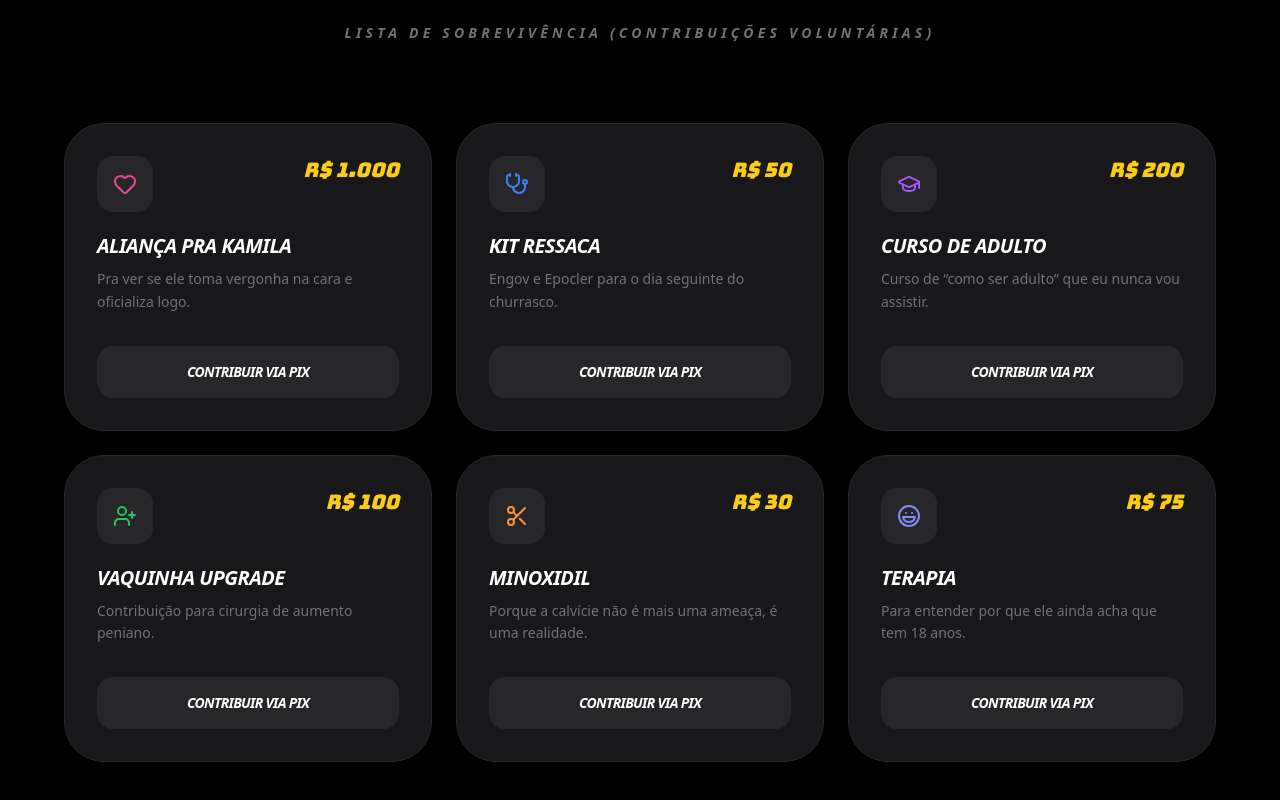
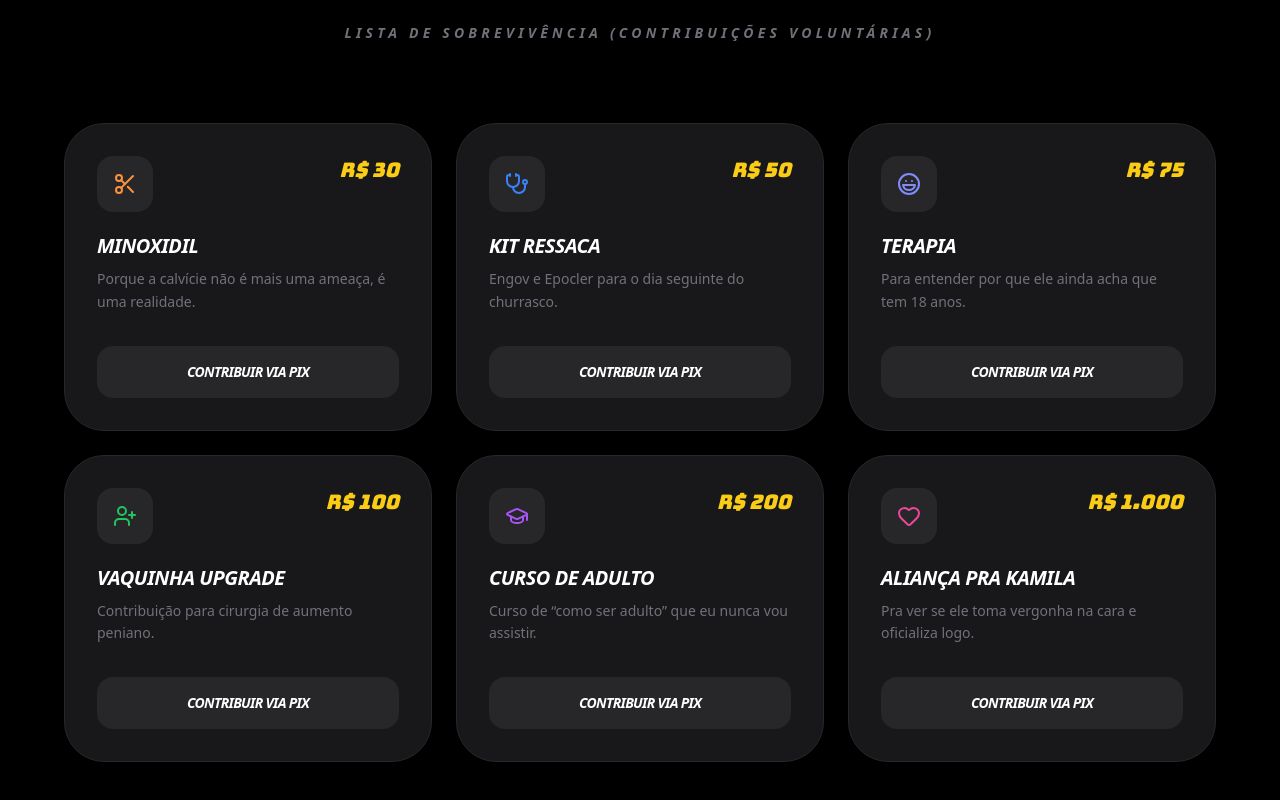
Before and after one commit to mariodocouto/bdayxandinho, a React (Vite) app: page / in a window 1280 px wide. Shown: the part 2981-3781 px from the top of the page. Built offline with nearby package versions, Linux system fonts and the light colour scheme.

Commit message:
Add files via upload

```diff
--- a/App.tsx
+++ b/App.tsx
@@ -91,16 +91,16 @@
 };
 
 // ==============================================================================
-// 🎁 LISTA DE PRESENTES
+// 🎁 LISTA DE PRESENTES (Ordenada por valor: do menor para o maior)
 // ==============================================================================
 
 const GIFTS = [
-  { id: 1, price: "R$ 1.000", title: "Aliança pra Kamila", description: "Pra ver se ele toma vergonha na cara e oficializa logo.", icon: <Heart className="w-6 h-6 text-pink-500" /> },
+  { id: 5, price: "R$ 30", title: "Minoxidil", description: "Porque a calvície não é mais uma ameaça, é uma realidade.", icon: <Scissors className="w-6 h-6 text-orange-400" /> },
   { id: 2, price: "R$ 50", title: "Kit Ressaca", description: "Engov e Epocler para o dia seguinte do churrasco.", icon: <Stethoscope className="w-6 h-6 text-blue-500" /> },
+  { id: 6, price: "R$ 75", title: "Terapia", description: "Para entender por que ele ainda acha que tem 18 anos.", icon: <Laugh className="w-6 h-6 text-indigo-400" /> },
+  { id: 4, price: "R$ 100", title: "Vaquinha Upgrade", description: "Contribuição para cirurgia de aumento peniano.", icon: <UserPlus className="w-6 h-6 text-green-500" /> },
   { id: 3, price: "R$ 200", title: "Curso de Adulto", description: "Curso de “como ser adulto” que eu nunca vou assistir.", icon: <GraduationCap className="w-6 h-6 text-purple-500" /> },
-  { id: 4, price: "R$ 100", title: "Vaquinha Upgrade", description: "Contribuição para cirurgia de aumento peniano.", icon: <UserPlus className="w-6 h-6 text-green-500" /> },
-  { id: 5, price: "R$ 30", title: "Minoxidil", description: "Porque a calvície não é mais uma ameaça, é uma realidade.", icon: <Scissors className="w-6 h-6 text-orange-400" /> },
-  { id: 6, price: "R$ 75", title: "Terapia", description: "Para entender por que ele ainda acha que tem 18 anos.", icon: <Laugh className="w-6 h-6 text-indigo-400" /> }
+  { id: 1, price: "R$ 1.000", title: "Aliança pra Kamila", description: "Pra ver se ele toma vergonha na cara e oficializa logo.", icon: <Heart className="w-6 h-6 text-pink-500" /> }
 ];
 
 export default function App() {
```
